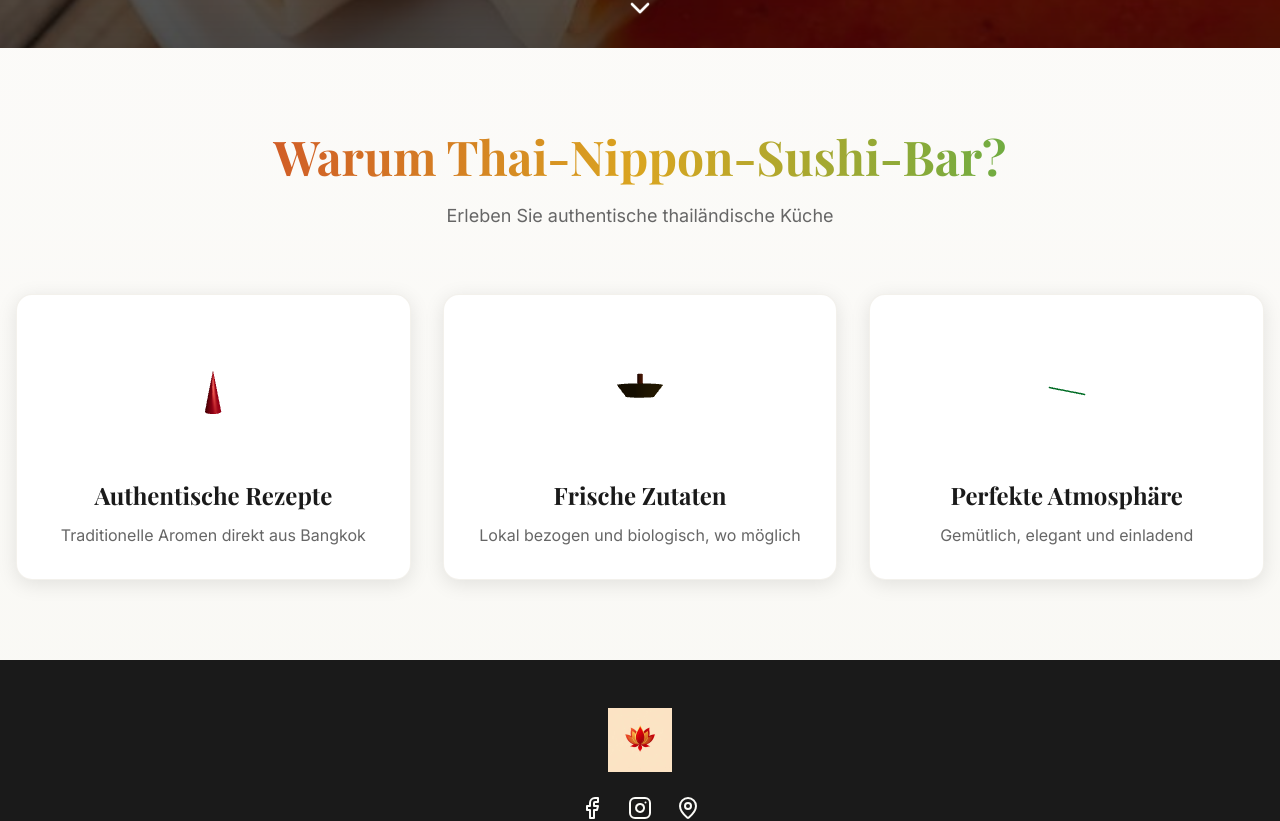
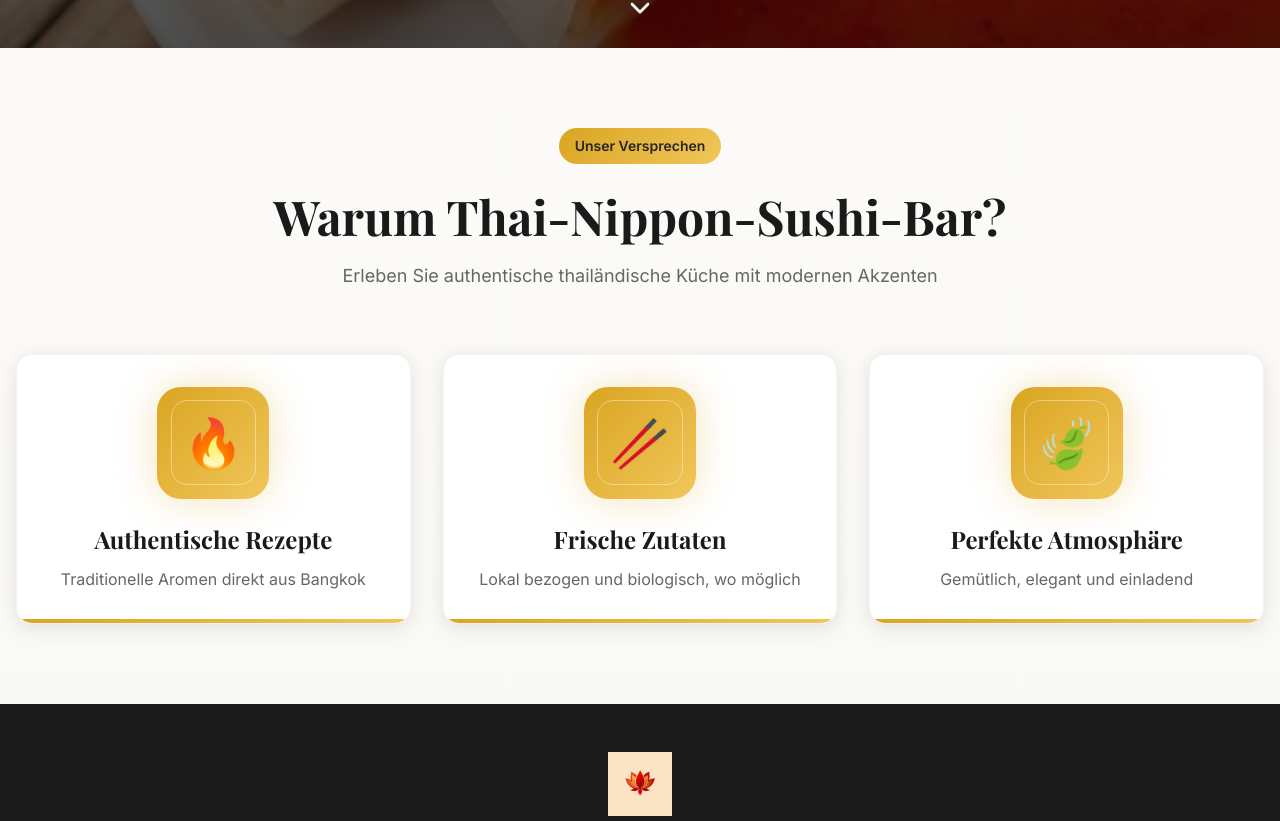
Before and after one commit to DerProfiKappa/Thai-Food-Orchidee, a React (Vite) app: page / in a window 1280 px wide. Shown: the part 752-1573 px from the top of the page. Built offline with nearby package versions, Linux system fonts and the light colour scheme; the HTML template or start-up script is replaced by a standard one.

Commit message:
Simplify features section icons

```diff
--- a/src/components/Features.tsx
+++ b/src/components/Features.tsx
@@ -1,64 +1,67 @@
-import { Suspense, lazy } from "react";
-
-const Feature3DIcon = lazy(() => import("@/components/3d/Feature3DIcon"));
-
 const features = [
   {
-    icon3d: 'chili' as const,
+    icon: "flame",
     title: "Authentische Rezepte",
     description: "Traditionelle Aromen direkt aus Bangkok",
   },
   {
-    icon3d: 'wok' as const,
+    icon: "utensils",
     title: "Frische Zutaten",
     description: "Lokal bezogen und biologisch, wo möglich",
   },
   {
-    icon3d: 'leaf' as const,
+    icon: "leaf",
     title: "Perfekte Atmosphäre",
     description: "Gemütlich, elegant und einladend",
   },
 ];
 
+const iconMap: Record<string, string> = {
+  flame: "🔥",
+  utensils: "🥢",
+  leaf: "🍃",
+};
+
 const Features = () => {
   return (
-    <section id="features" className="py-20 bg-gradient-to-b from-background to-muted/30">
+    <section id="features" className="bg-gradient-to-b from-background to-muted/30 py-20">
       <div className="container mx-auto px-4">
-        <div className="text-center mb-16 animate-fade-in">
-          <h2 className="text-4xl md:text-5xl font-bold mb-4 bg-gradient-to-r from-thai-red via-thai-gold to-thai-green bg-clip-text text-transparent">
+        <div className="mb-16 text-center animate-fade-in">
+          <div className="inline-flex items-center gap-2 rounded-full bg-gradient-gold px-4 py-2 text-sm font-semibold text-thai-dark">
+            Unser Versprechen
+          </div>
+          <h2 className="mt-6 text-4xl font-bold md:text-5xl">
             Warum Thai-Nippon-Sushi-Bar?
           </h2>
-          <p className="text-muted-foreground text-lg">Erleben Sie authentische thailändische Küche</p>
+          <p className="mt-4 text-lg text-muted-foreground">
+            Erleben Sie authentische thailändische Küche mit modernen Akzenten
+          </p>
         </div>
 
-        <div className="grid md:grid-cols-3 gap-8">
+        <div className="grid gap-8 md:grid-cols-3">
           {features.map((feature, index) => (
             <div
-              key={index}
-              className="group relative overflow-hidden text-center p-8 rounded-2xl bg-card shadow-card hover:shadow-elegant transition-all duration-500 hover:-translate-y-2 animate-slide-up border border-border/50"
+              key={feature.title}
+              className="group relative overflow-hidden rounded-2xl border border-border/40 bg-card p-8 text-center shadow-card transition-all duration-500 hover:-translate-y-2 hover:shadow-elegant"
               style={{ animationDelay: `${index * 0.15}s` }}
             >
-              {/* Glasmorphism overlay */}
-              <div className="absolute inset-0 bg-gradient-to-br from-thai-gold/5 to-transparent opacity-0 group-hover:opacity-100 transition-opacity duration-500" />
+              <div className="absolute inset-0 bg-gradient-to-br from-thai-gold/10 via-transparent to-transparent opacity-0 transition-opacity duration-500 group-hover:opacity-100" />
 
-              {/* 3D Icon */}
-              <div className="relative w-32 h-32 mx-auto mb-6 transition-transform duration-500 group-hover:scale-110">
-                <Suspense fallback={
-                  <div className="w-full h-full rounded-full bg-primary/10 animate-pulse" />
-                }>
-                  <Feature3DIcon type={feature.icon3d} />
-                </Suspense>
+              <div className="relative mx-auto mb-6 flex h-28 w-28 items-center justify-center rounded-3xl bg-gradient-to-br from-thai-gold to-thai-gold-light text-thai-dark shadow-glow transition-all duration-500 group-hover:scale-105 group-hover:shadow-elegant">
+                <span className="text-5xl">
+                  {iconMap[feature.icon] ?? "✨"}
+                </span>
+                <div className="absolute inset-[12%] rounded-2xl border border-white/40" />
               </div>
 
-              <h3 className="relative text-2xl font-bold mb-3 text-foreground group-hover:text-thai-gold transition-colors duration-300">
+              <h3 className="relative text-2xl font-bold text-foreground transition-colors duration-300 group-hover:text-thai-gold">
                 {feature.title}
               </h3>
-              <p className="relative text-muted-foreground group-hover:text-foreground transition-colors duration-300">
+              <p className="relative mt-3 text-muted-foreground transition-colors duration-300 group-hover:text-foreground">
                 {feature.description}
               </p>
 
-              {/* Decorative element */}
-              <div className="absolute bottom-0 left-0 right-0 h-1 bg-gradient-gold transform scale-x-0 group-hover:scale-x-100 transition-transform duration-500 origin-left" />
+              <div className="absolute bottom-0 left-0 right-0 h-1 origin-left transform bg-gradient-gold transition-transform duration-500 group-hover:scale-x-100" />
             </div>
           ))}
         </div>
```
